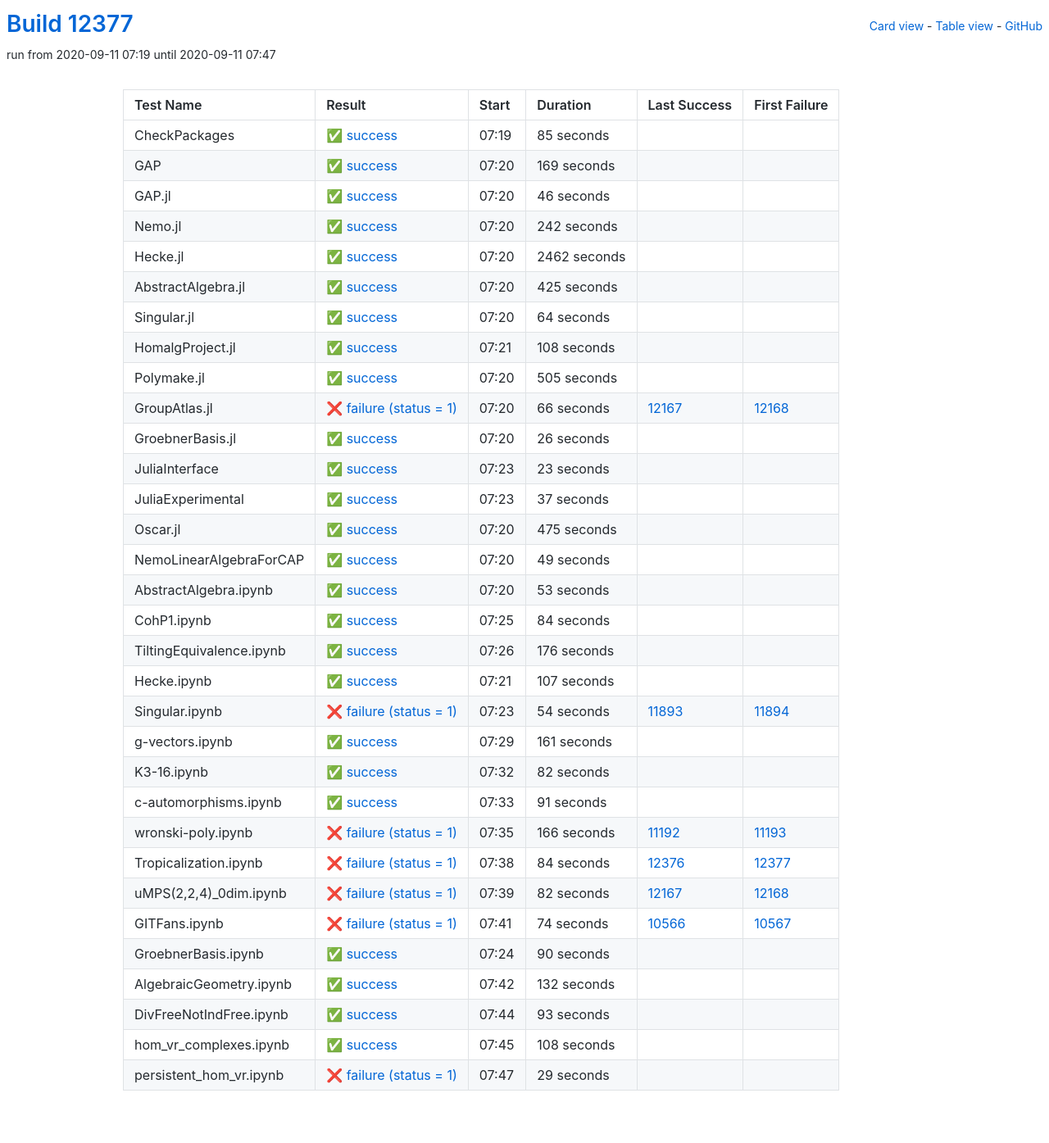
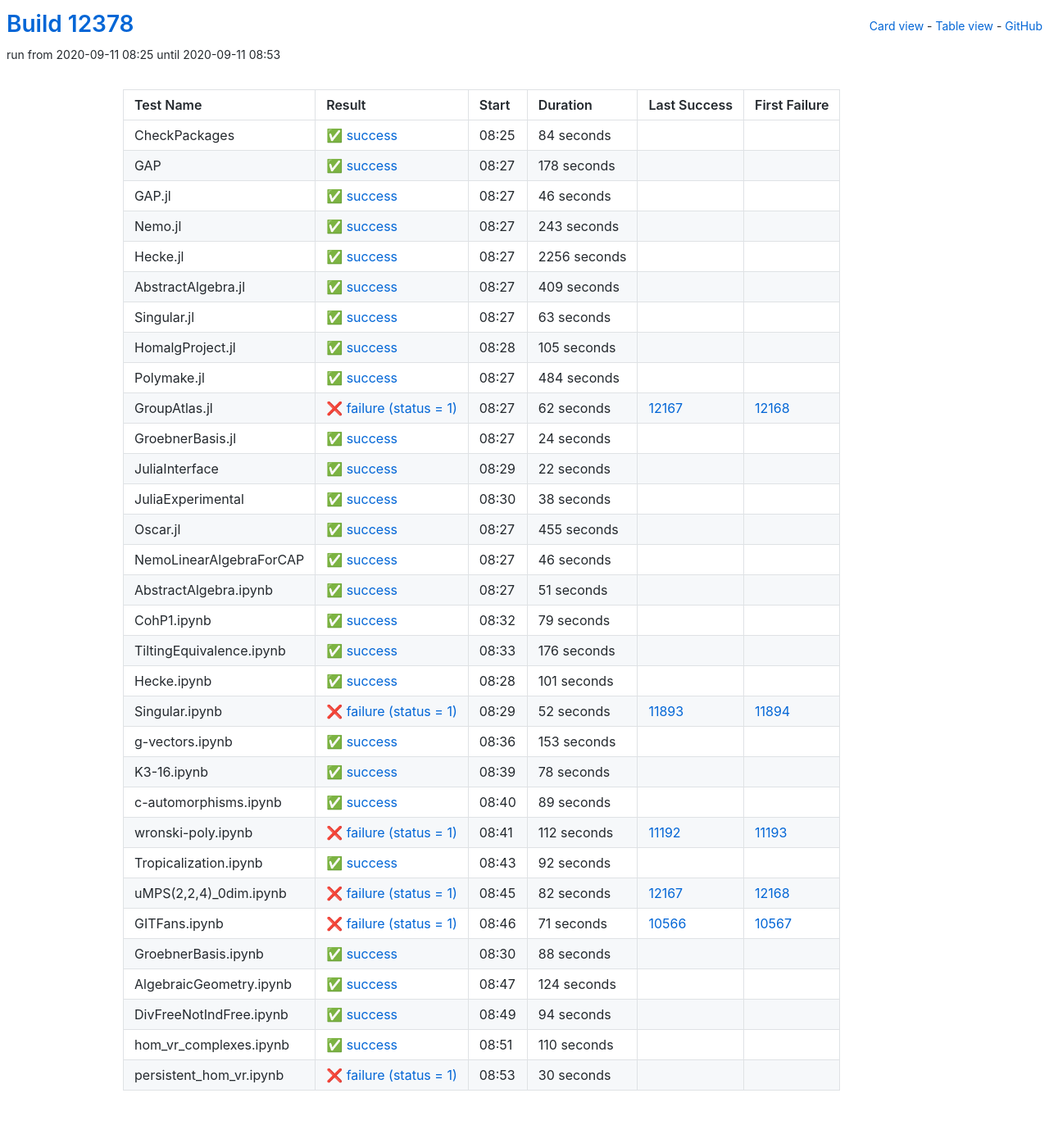
Before and after one commit to oscar-system/oscar-ci-status, a Jekyll site: the page built from table.html, in a window 1280 px wide. Shown: the whole page at 82% size. Built offline with Jekyll 4.4.1, drawn with Linux system fonts in a browser that asks for light colours.

Commit message:
Build #12378

```diff
--- a/_data/ci.yml
+++ b/_data/ci.yml
@@ -1,6 +1,6 @@
 ---
-build: 12377
-build_url: https://oscarci.mathematik.uni-kl.de/job/oscar/12377/
+build: 12378
+build_url: https://oscarci.mathematik.uni-kl.de/job/oscar/12378/
 job: oscar
 organization: oscar-system
 repo: oscar-ci-status
@@ -8,32 +8,32 @@
 tests:
 - name: CheckPackages
   id: checkpackages
-  log: https://oscarci.mathematik.uni-kl.de/job/oscar/12377/artifact/logs/build-12377/CheckPackages.log
-  start: 2020-09-11 07:19
+  log: https://oscarci.mathematik.uni-kl.de/job/oscar/12378/artifact/logs/build-12378/CheckPackages.log
+  start: 2020-09-11 08:25
   success: true
   exitcode: 0
   status: success
-  duration: 85
+  duration: 84
   last_success: false
   last_success_url:
   first_failure: false
   first_failure_url:
 - name: GAP
   id: gap
-  log: https://oscarci.mathematik.uni-kl.de/job/oscar/12377/artifact/logs/build-12377/GAP.log
-  start: 2020-09-11 07:20
+  log: https://oscarci.mathematik.uni-kl.de/job/oscar/12378/artifact/logs/build-12378/GAP.log
+  start: 2020-09-11 08:27
   success: true
   exitcode: 0
   status: success
-  duration: 169
+  duration: 178
   last_success: false
   last_success_url:
   first_failure: false
   first_failure_url:
 - name: GAP.jl
   id: gap-jl
-  log: https://oscarci.mathematik.uni-kl.de/job/oscar/12377/artifact/logs/build-12377/GAP.jl.log
-  start: 2020-09-11 07:20
+  log: https://oscarci.mathematik.uni-kl.de/job/oscar/12378/artifact/logs/build-12378/GAP.jl.log
+  start: 2020-09-11 08:27
   success: true
   exitcode: 0
   status: success
@@ -44,176 +44,176 @@
   first_failure_url:
 - name: Nemo.jl
   id: nemo-jl
-  log: https://oscarci.mathematik.uni-kl.de/job/oscar/12377/artifact/logs/build-12377/Nemo.jl.log
-  start: 2020-09-11 07:20
+  log: https://oscarci.mathematik.uni-kl.de/job/oscar/12378/artifact/logs/build-12378/Nemo.jl.log
+  start: 2020-09-11 08:27
   success: true
   exitcode: 0
   status: success
-  duration: 242
+  duration: 243
   last_success: false
   last_success_url:
   first_failure: false
   first_failure_url:
 - name: Hecke.jl
   id: hecke-jl
-  log: https://oscarci.mathematik.uni-kl.de/job/oscar/12377/artifact/logs/build-12377/Hecke.jl.log
-  start: 2020-09-11 07:20
+  log: https://oscarci.mathematik.uni-kl.de/job/oscar/12378/artifact/logs/build-12378/Hecke.jl.log
+  start: 2020-09-11 08:27
   success: true
   exitcode: 0
   status: success
-  duration: 2462
+  duration: 2256
   last_success: false
   last_success_url:
   first_failure: false
   first_failure_url:
 - name: AbstractAlgebra.jl
   id: abstractalgebra-jl
-  log: https://oscarci.mathematik.uni-kl.de/job/oscar/12377/artifact/logs/build-12377/AbstractAlgebra.jl.log
-  start: 2020-09-11 07:20
+  log: https://oscarci.mathematik.uni-kl.de/job/oscar/12378/artifact/logs/build-12378/AbstractAlgebra.jl.log
+  start: 2020-09-11 08:27
   success: true
   exitcode: 0
   status: success
-  duration: 425
+  duration: 409
   last_success: false
   last_success_url:
   first_failure: false
   first_failure_url:
 - name: Singular.jl
   id: singular-jl
-  log: https://oscarci.mathematik.uni-kl.de/job/oscar/12377/artifact/logs/build-12377/Singular.jl.log
-  start: 2020-09-11 07:20
+  log: https://oscarci.mathematik.uni-kl.de/job/oscar/12378/artifact/logs/build-12378/Singular.jl.log
+  start: 2020-09-11 08:27
   success: true
   exitcode: 0
   status: success
-  duration: 64
+  duration: 63
   last_success: false
   last_success_url:
   first_failure: false
   first_failure_url:
 - name: HomalgProject.jl
   id: homalgproject-jl
-  log: https://oscarci.mathematik.uni-kl.de/job/oscar/12377/artifact/logs/build-12377/HomalgProject.jl.log
-  start: 2020-09-11 07:21
+  log: https://oscarci.mathematik.uni-kl.de/job/oscar/12378/artifact/logs/build-12378/HomalgProject.jl.log
+  start: 2020-09-11 08:28
   success: true
   exitcode: 0
   status: success
-  duration: 108
+  duration: 105
   last_success: false
   last_success_url:
   first_failure: false
   first_failure_url:
 - name: Polymake.jl
   id: polymake-jl
-  log: https://oscarci.mathematik.uni-kl.de/job/oscar/12377/artifact/logs/build-12377/Polymake.jl.log
-  start: 2020-09-11 07:20
+  log: https://oscarci.mathematik.uni-kl.de/job/oscar/12378/artifact/logs/build-12378/Polymake.jl.log
+  start: 2020-09-11 08:27
   success: true
   exitcode: 0
   status: success
-  duration: 505
+  duration: 484
   last_success: false
   last_success_url:
   first_failure: false
   first_failure_url:
 - name: GroupAtlas.jl
   id: groupatlas-jl
-  log: https://oscarci.mathematik.uni-kl.de/job/oscar/12377/artifact/logs/build-12377/GroupAtlas.jl.log
-  start: 2020-09-11 07:20
+  log: https://oscarci.mathematik.uni-kl.de/job/oscar/12378/artifact/logs/build-12378/GroupAtlas.jl.log
+  start: 2020-09-11 08:27
   success: false
   exitcode: 1
   status: failure
-  duration: 66
+  duration: 62
   last_success: 12167
   last_success_url: https://oscarci.mathematik.uni-kl.de/job/oscar/12167/
   first_failure: 12168
   first_failure_url: https://oscarci.mathematik.uni-kl.de/job/oscar/12168/
 - name: GroebnerBasis.jl
   id: groebnerbasis-jl
-  log: https://oscarci.mathematik.uni-kl.de/job/oscar/12377/artifact/logs/build-12377/GroebnerBasis.jl.log
-  start: 2020-09-11 07:20
+  log: https://oscarci.mathematik.uni-kl.de/job/oscar/12378/artifact/logs/build-12378/GroebnerBasis.jl.log
+  start: 2020-09-11 08:27
   success: true
   exitcode: 0
   status: success
-  duration: 26
+  duration: 24
   last_success: false
   last_success_url:
   first_failure: false
   first_failure_url:
 - name: JuliaInterface
   id: juliainterface
-  log: https://oscarci.mathematik.uni-kl.de/job/oscar/12377/artifact/logs/build-12377/JuliaInterface.log
-  start: 2020-09-11 07:23
+  log: https://oscarci.mathematik.uni-kl.de/job/oscar/12378/artifact/logs/build-12378/JuliaInterface.log
+  start: 2020-09-11 08:29
   success: true
   exitcode: 0
   status: success
-  duration: 23
+  duration: 22
   last_success: false
   last_success_url:
   first_failure: false
   first_failure_url:
 - name: JuliaExperimental
   id: juliaexperimental
-  log: https://oscarci.mathematik.uni-kl.de/job/oscar/12377/artifact/logs/build-12377/JuliaExperimental.log
-  start: 2020-09-11 07:23
+  log: https://oscarci.mathematik.uni-kl.de/job/oscar/12378/artifact/logs/build-12378/JuliaExperimental.log
+  start: 2020-09-11 08:30
   success: true
   exitcode: 0
   status: success
-  duration: 37
+  duration: 38
   last_success: false
   last_success_url:
   first_failure: false
   first_failure_url:
 - name: Oscar.jl
   id: oscar-jl
-  log: https://oscarci.mathematik.uni-kl.de/job/oscar/12377/artifact/logs/build-12377/Oscar.jl.log
-  start: 2020-09-11 07:20
+  log: https://oscarci.mathematik.uni-kl.de/job/oscar/12378/artifact/logs/build-12378/Oscar.jl.log
+  start: 2020-09-11 08:27
   success: true
   exitcode: 0
   status: success
-  duration: 475
+  duration: 455
   last_success: false
   last_success_url:
   first_failure: false
   first_failure_url:
 - name: NemoLinearAlgebraForCAP
   id: nemolinearalgebraforcap
-  log: https://oscarci.mathematik.uni-kl.de/job/oscar/12377/artifact/logs/build-12377/NemoLinearAlgebraForCAP.log
-  start: 2020-09-11 07:20
+  log: https://oscarci.mathematik.uni-kl.de/job/oscar/12378/artifact/logs/build-12378/NemoLinearAlgebraForCAP.log
+  start: 2020-09-11 08:27
   success: true
   exitcode: 0
   status: success
-  duration: 49
+  duration: 46
   last_success: false
   last_success_url:
   first_failure: false
   first_failure_url:
 - name: AbstractAlgebra.ipynb
   id: abstractalgebra-ipynb
-  log: https://oscarci.mathematik.uni-kl.de/job/oscar/12377/artifact/logs/build-12377/AbstractAlgebra.ipynb.log
-  start: 2020-09-11 07:20
+  log: https://oscarci.mathematik.uni-kl.de/job/oscar/12378/artifact/logs/build-12378/AbstractAlgebra.ipynb.log
+  start: 2020-09-11 08:27
   success: true
   exitcode: 0
   status: success
-  duration: 53
+  duration: 51
   last_success: false
   last_success_url:
   first_failure: false
   first_failure_url:
 - name: CohP1.ipynb
   id: cohp1-ipynb
-  log: https://oscarci.mathematik.uni-kl.de/job/oscar/12377/artifact/logs/build-12377/CohP1.ipynb.log
-  start: 2020-09-11 07:25
+  log: https://oscarci.mathematik.uni-kl.de/job/oscar/12378/artifact/logs/build-12378/CohP1.ipynb.log
+  start: 2020-09-11 08:32
   success: true
   exitcode: 0
   status: success
-  duration: 84
+  duration: 79
   last_success: false
   last_success_url:
   first_failure: false
   first_failure_url:
 - name: TiltingEquivalence.ipynb
   id: tiltingequivalence-ipynb
-  log: https://oscarci.mathematik.uni-kl.de/job/oscar/12377/artifact/logs/build-12377/TiltingEquivalence.ipynb.log
-  start: 2020-09-11 07:26
+  log: https://oscarci.mathematik.uni-kl.de/job/oscar/12378/artifact/logs/build-12378/TiltingEquivalence.ipynb.log
+  start: 2020-09-11 08:33
   success: true
   exitcode: 0
   status: success
@@ -224,92 +224,92 @@
   first_failure_url:
 - name: Hecke.ipynb
   id: hecke-ipynb
-  log: https://oscarci.mathematik.uni-kl.de/job/oscar/12377/artifact/logs/build-12377/Hecke.ipynb.log
-  start: 2020-09-11 07:21
+  log: https://oscarci.mathematik.uni-kl.de/job/oscar/12378/artifact/logs/build-12378/Hecke.ipynb.log
+  start: 2020-09-11 08:28
   success: true
   exitcode: 0
   status: success
-  duration: 107
+  duration: 101
   last_success: false
   last_success_url:
   first_failure: false
   first_failure_url:
 - name: Singular.ipynb
   id: singular-ipynb
-  log: https://oscarci.mathematik.uni-kl.de/job/oscar/12377/artifact/logs/build-12377/Singular.ipynb.log
-  start: 2020-09-11 07:23
+  log: https://oscarci.mathematik.uni-kl.de/job/oscar/12378/artifact/logs/build-12378/Singular.ipynb.log
+  start: 2020-09-11 08:29
   success: false
   exitcode: 1
   status: failure
-  duration: 54
+  duration: 52
   last_success: 11893
   last_success_url: https://oscarci.mathematik.uni-kl.de/job/oscar/11893/
   first_failure: 11894
   first_failure_url: https://oscarci.mathematik.uni-kl.de/job/oscar/11894/
 - name: g-vectors.ipynb
   id: g-vectors-ipynb
-  log: https://oscarci.mathematik.uni-kl.de/job/oscar/12377/artifact/logs/build-12377/g-vectors.ipynb.log
-  start: 2020-09-11 07:29
+  log: https://oscarci.mathematik.uni-kl.de/job/oscar/12378/artifact/logs/build-12378/g-vectors.ipynb.log
+  start: 2020-09-11 08:36
   success: true
   exitcode: 0
   status: success
-  duration: 161
+  duration: 153
   last_success: false
   last_success_url:
   first_failure: false
   first_failure_url:
 - name: K3-16.ipynb
   id: k3-16-ipynb
-  log: https://oscarci.mathematik.uni-kl.de/job/oscar/12377/artifact/logs/build-12377/K3-16.ipynb.log
-  start: 2020-09-11 07:32
+  log: https://oscarci.mathematik.uni-kl.de/job/oscar/12378/artifact/logs/build-12378/K3-16.ipynb.log
+  start: 2020-09-11 08:39
   success: true
   exitcode: 0
   status: success
-  duration: 82
+  duration: 78
   last_success: false
   last_success_url:
   first_failure: false
   first_failure_url:
 - name: c-automorphisms.ipynb
   id: c-automorphisms-ipynb
-  log: https://oscarci.mathematik.uni-kl.de/job/oscar/12377/artifact/logs/build-12377/c-automorphisms.ipynb.log
-  start: 2020-09-11 07:33
+  log: https://oscarci.mathematik.uni-kl.de/job/oscar/12378/artifact/logs/build-12378/c-automorphisms.ipynb.log
+  start: 2020-09-11 08:40
   success: true
   exitcode: 0
   status: success
-  duration: 91
+  duration: 89
   last_success: false
   last_success_url:
   first_failure: false
   first_failure_url:
 - name: wronski-poly.ipynb
   id: wronski-poly-ipynb
-  log: https://oscarci.mathematik.uni-kl.de/job/oscar/12377/artifact/logs/build-12377/wronski-poly.ipynb.log
-  start: 2020-09-11 07:35
+  log: https://oscarci.mathematik.uni-kl.de/job/oscar/12378/artifact/logs/build-12378/wronski-poly.ipynb.log
+  start: 2020-09-11 08:41
   success: false
   exitcode: 1
   status: failure
-  duration: 166
+  duration: 112
   last_success: 11192
   last_success_url: https://oscarci.mathematik.uni-kl.de/job/oscar/11192/
   first_failure: 11193
   first_failure_url: https://oscarci.mathematik.uni-kl.de/job/oscar/11193/
 - name: Tropicalization.ipynb
   id: tropicalization-ipynb
-  log: https://oscarci.mathematik.uni-kl.de/job/oscar/12377/artifact/logs/build-12377/Tropicalization.ipynb.log
-  start: 2020-09-11 07:38
-  success: false
-  exitcode: 1
-  status: failure
-  duration: 84
-  last_success: 12376
-  last_success_url: https://oscarci.mathematik.uni-kl.de/job/oscar/12376/
-  first_failure: 12377
-  first_failure_url: https://oscarci.mathematik.uni-kl.de/job/oscar/12377/
+  log: https://oscarci.mathematik.uni-kl.de/job/oscar/12378/artifact/logs/build-12378/Tropicalization.ipynb.log
+  start: 2020-09-11 08:43
+  success: true
+  exitcode: 0
+  status: success
+  duration: 92
+  last_success: false
+  last_success_url:
+  first_failure: false
+  first_failure_url:
 - name: uMPS(2,2,4)_0dim.ipynb
   id: umps-2-2-4-0dim-ipynb
-  log: https://oscarci.mathematik.uni-kl.de/job/oscar/12377/artifact/logs/build-12377/uMPS-2-2-4-_0dim.ipynb.log
-  start: 2020-09-11 07:39
+  log: https://oscarci.mathematik.uni-kl.de/job/oscar/12378/artifact/logs/build-12378/uMPS-2-2-4-_0dim.ipynb.log
+  start: 2020-09-11 08:45
   success: false
   exitcode: 1
   status: failure
@@ -320,72 +320,72 @@
   first_failure_url: https://oscarci.mathematik.uni-kl.de/job/oscar/12168/
 - name: GITFans.ipynb
   id: gitfans-ipynb
-  log: https://oscarci.mathematik.uni-kl.de/job/oscar/12377/artifact/logs/build-12377/GITFans.ipynb.log
-  start: 2020-09-11 07:41
+  log: https://oscarci.mathematik.uni-kl.de/job/oscar/12378/artifact/logs/build-12378/GITFans.ipynb.log
+  start: 2020-09-11 08:46
   success: false
   exitcode: 1
   status: failure
-  duration: 74
+  duration: 71
   last_success: 10566
   last_success_url: https://oscarci.mathematik.uni-kl.de/job/oscar/10566/
   first_failure: 10567
   first_failure_url: https://oscarci.mathematik.uni-kl.de/job/oscar/10567/
 - name: GroebnerBasis.ipynb
   id: groebnerbasis-ipynb
-  log: https://oscarci.mathematik.uni-kl.de/job/oscar/12377/artifact/logs/build-12377/GroebnerBasis.ipynb.log
-  start: 2020-09-11 07:24
+  log: https://oscarci.mathematik.uni-kl.de/job/oscar/12378/artifact/logs/build-12378/GroebnerBasis.ipynb.log
+  start: 2020-09-11 08:30
   success: true
   exitcode: 0
   status: success
-  duration: 90
+  duration: 88
   last_success: false
   last_success_url:
   first_failure: false
   first_failure_url:
 - name: AlgebraicGeometry.ipynb
   id: algebraicgeometry-ipynb
-  log: https://oscarci.mathematik.uni-kl.de/job/oscar/12377/artifact/logs/build-12377/AlgebraicGeometry.ipynb.log
-  start: 2020-09-11 07:42
+  log: https://oscarci.mathematik.uni-kl.de/job/oscar/12378/artifact/logs/build-12378/AlgebraicGeometry.ipynb.log
+  start: 2020-09-11 08:47
   success: true
   exitcode: 0
   status: success
-  duration: 132
+  duration: 124
   last_success: false
   last_success_url:
   first_failure: false
   first_failure_url:
 - name: DivFreeNotIndFree.ipynb
   id: divfreenotindfree-ipynb
-  log: https://oscarci.mathematik.uni-kl.de/job/oscar/12377/artifact/logs/build-12377/DivFreeNotIndFree.ipynb.log
-  start: 2020-09-11 07:44
+  log: https://oscarci.mathematik.uni-kl.de/job/oscar/12378/artifact/logs/build-12378/DivFreeNotIndFree.ipynb.log
+  start: 2020-09-11 08:49
   success: true
   exitcode: 0
   status: success
-  duration: 93
+  duration: 94
   last_success: false
   last_success_url:
   first_failure: false
   first_failure_url:
 - name: hom_vr_complexes.ipynb
   id: hom-vr-complexes-ipynb
-  log: https://oscarci.mathematik.uni-kl.de/job/oscar/12377/artifact/logs/build-12377/hom_vr_complexes.ipynb.log
-  start: 2020-09-11 07:45
+  log: https://oscarci.mathematik.uni-kl.de/job/oscar/12378/artifact/logs/build-12378/hom_vr_complexes.ipynb.log
+  start: 2020-09-11 08:51
   success: true
   exitcode: 0
   status: success
-  duration: 108
+  duration: 110
   last_success: false
   last_success_url:
   first_failure: false
   first_failure_url:
 - name: persistent_hom_vr.ipynb
   id: persistent-hom-vr-ipynb
-  log: https://oscarci.mathematik.uni-kl.de/job/oscar/12377/artifact/logs/build-12377/persistent_hom_vr.ipynb.log
-  start: 2020-09-11 07:47
+  log: https://oscarci.mathematik.uni-kl.de/job/oscar/12378/artifact/logs/build-12378/persistent_hom_vr.ipynb.log
+  start: 2020-09-11 08:53
   success: false
   exitcode: 1
   status: failure
-  duration: 29
+  duration: 30
   last_success: false
   last_success_url:
   first_failure: false
```
Also changed, not shown: README.md.
